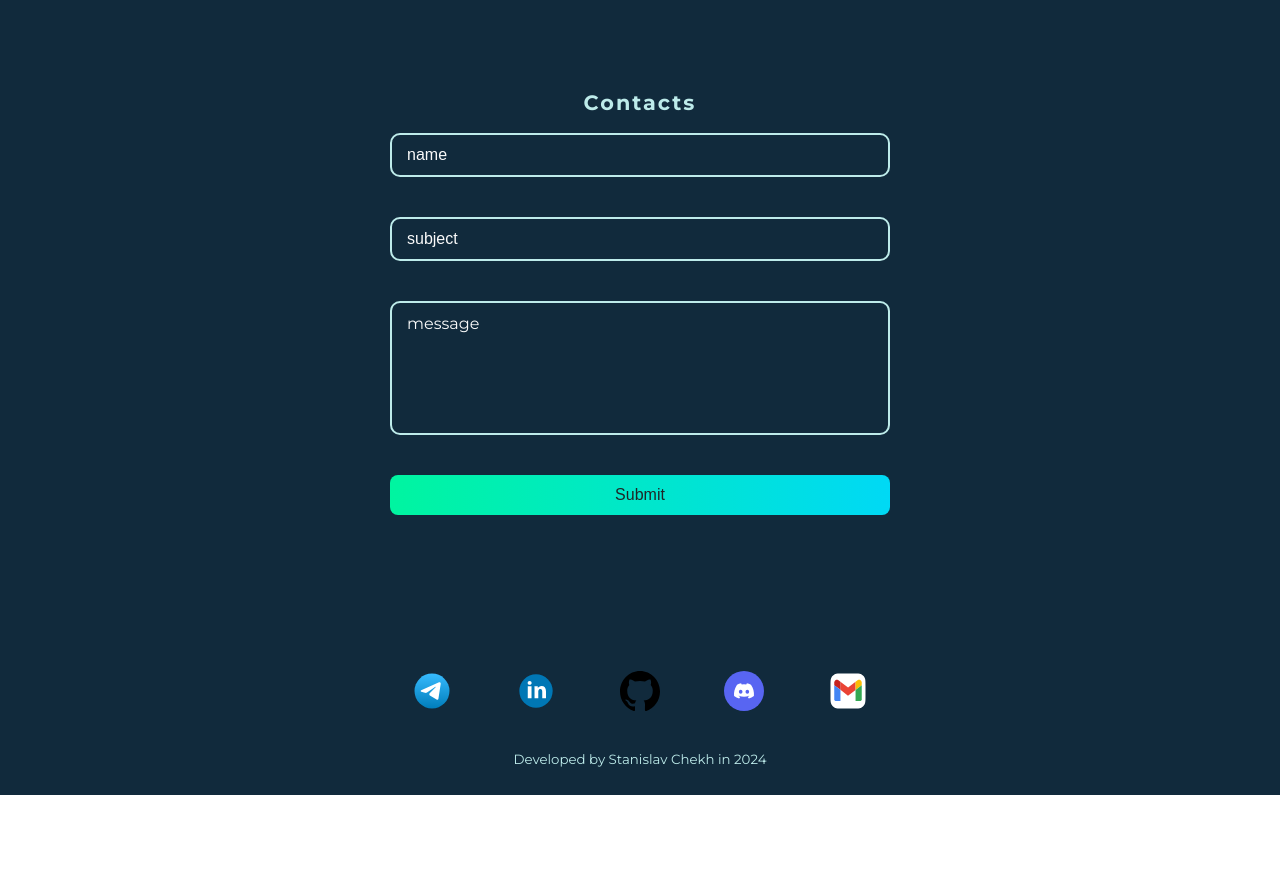
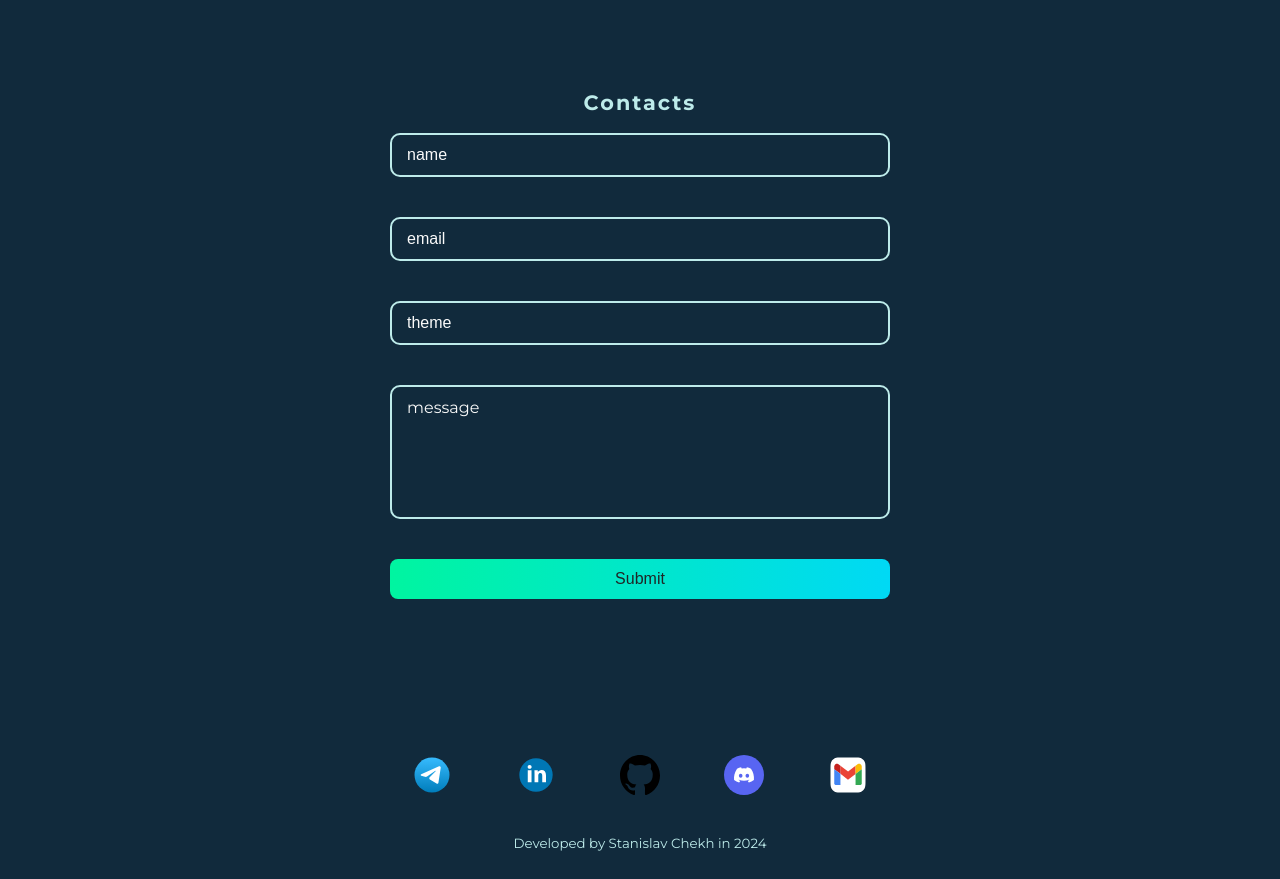
Before and after one commit to Lazeta/portfolio, a React (Create React App) app: page / in a window 1280 px wide. Shown: the part 4520-5399 px from the top of the page. Before the commit the page ends 5315 px from the top, so only its background shows below. Built offline with nearby package versions, Linux system fonts and the light colour scheme.

Commit message:
feat: add send form on email

```diff
--- a/src/components/forms/Form.tsx
+++ b/src/components/forms/Form.tsx
@@ -1,13 +1,42 @@
+import { ElementRef, useRef } from "react";
 import { Button } from "../buttons/Button";
 import { S } from "./Form.styles";
+import emailjs from "@emailjs/browser";
 
 export const Form = () => {
+  const form = useRef<ElementRef<"form">>(null);
+
+  const sendEmail = (e: any) => {
+    e.preventDefault();
+
+    if (!form.current) return;
+
+    emailjs.sendForm("service_1hj1o7d", "template_d2f01ae", form.current, {
+        publicKey: "ZN57ZD5ce-2f4bMsu",
+      })
+      .then(() => {
+          console.log("SUCCESS!");
+      }, (error) => {
+          console.log("FAILED...", error.text);
+      });
+    e.target.reset();
+  };
   return (
-    <S.Form>
-      <S.Field placeholder="name" />
-      <S.Field placeholder="subject" />
-      <S.Field placeholder="message" as="textarea" height="120px" />
-      <Button title="Submit" onClick={() => console.log('Button will be clicked!')}/>
+    <S.Form ref={form} onSubmit={sendEmail}>
+      <S.Field required placeholder="name" name={"user_name"} />
+      <S.Field required placeholder="email" name={"email"} />
+      <S.Field required placeholder="theme" name={"subject"} />
+      <S.Field
+        required
+        placeholder="message"
+        as="textarea"
+        height="120px"
+        name={"message"}
+      />
+      <Button
+        title="Submit"
+        onClick={() => console.log("Button will be clicked!")}
+      />
     </S.Form>
   );
 };
```
